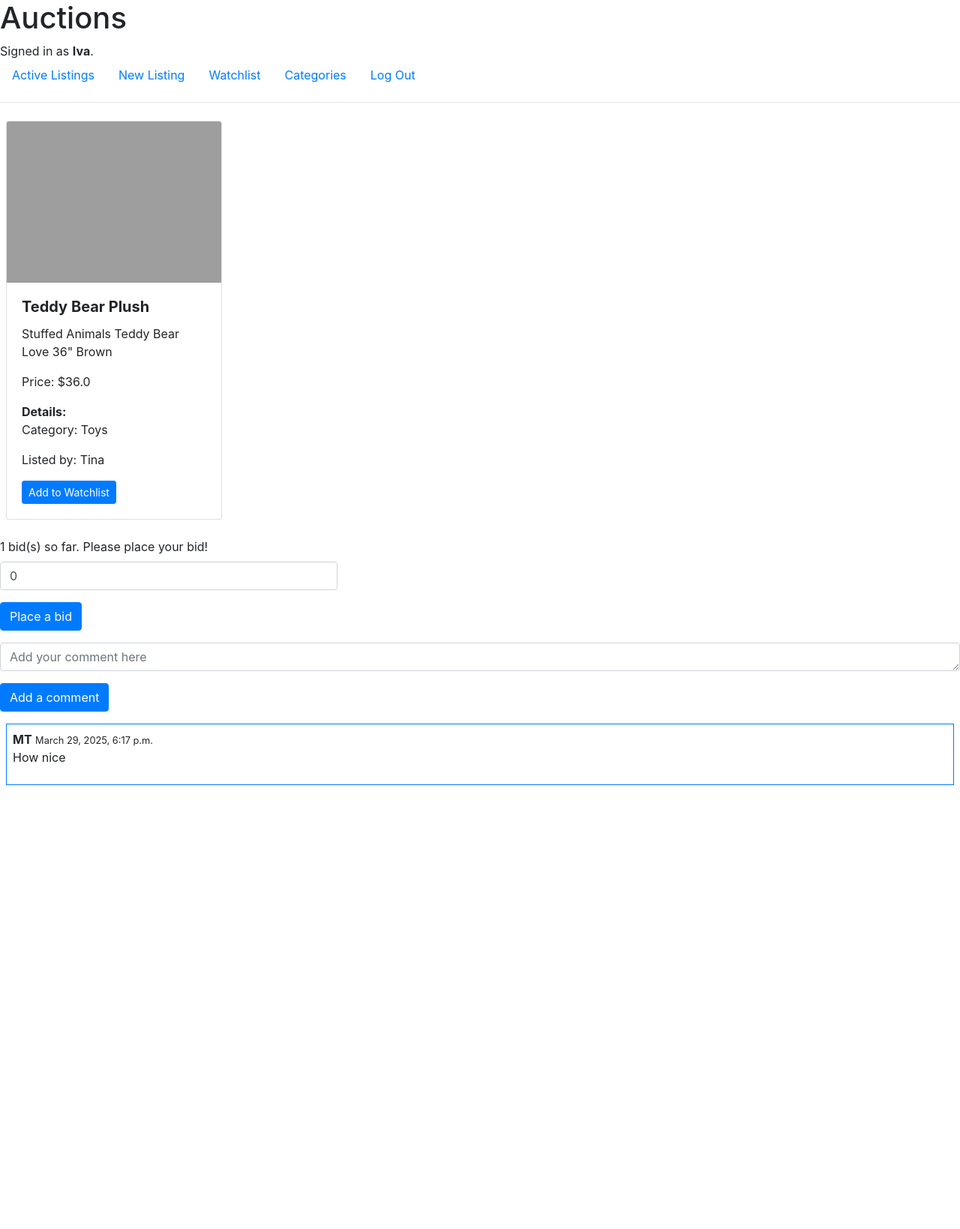
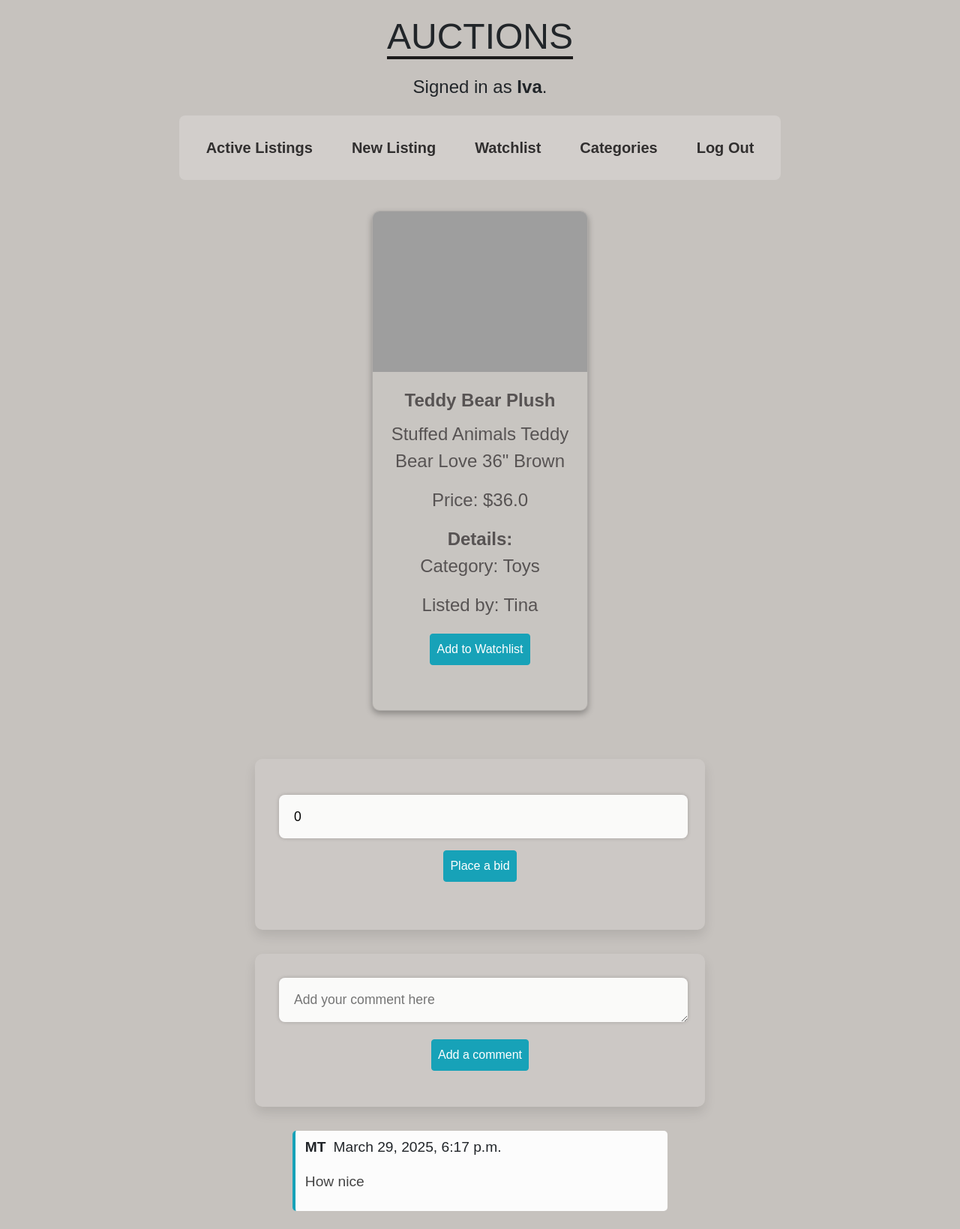
Before and after one commit to Martina-Talan/commerce-auctions, a Django app: page /listing/4 in a window 1280 px wide. Shown: the whole page at 75% size. Before the commit the page ends 1047 px from the top, so only its background shows below. Run offline with Django 3.2, Linux system fonts and the light colour scheme; a user stored in the database is signed in; data comes from the database, SQL or seed files in the repository; both versions use the stored data as it was after the commit; some libraries are stand-ins or nearby versions; grey boxes are pictures that could not be loaded.

Commit message:
Update project

```diff
--- a/auctions/forms.py
+++ b/auctions/forms.py
@@ -4,18 +4,38 @@ from .models import Listing, Bids, Comment
 
 
 # Create a form
+from django import forms
+from django.forms import ModelForm
+from .models import Listing
+
 class NewForm(ModelForm):
     class Meta:
         model = Listing
-        fields = ('title', 'description', 'starting_bid', 'image_url','category')
+        fields = ('title', 'description', 'starting_bid', 'image_url', 'category')
         widgets = {
-            "title": forms.TextInput(attrs={'class': 'form-control', 'style': 'width: 450px;'}),
-            "description": forms.Textarea(attrs={'class': 'form-control', 'rows':3, 'style':'width: 450px;'}),
-            "starting_bid": forms.NumberInput(attrs={'class': 'form-control', 'style': 'width: 450px;'}),
-            "image_url": forms.TextInput(attrs={'class': 'form-control','style': 'width:450px;'}),
-            "category": forms.Select(attrs={'class': 'form-control','style': 'width: 450px;' }),
+            "title": forms.TextInput(attrs={
+               'placeholder': 'Enter title',
+               'style': 'width: 430px; max-width: 500px; outline:none;',
+            }),
+            "description": forms.Textarea(attrs={
+                'rows': 3,
+                'placeholder': 'Enter description',
+                'style': 'width: 430px; max-width:  500px; outline:none;',
+            }),
+            "starting_bid": forms.NumberInput(attrs={
+                'placeholder': 'Enter starting bid',
+                'style': 'width: 430px; max-width:    500px; padding: 15px !important; outline:none;',
+            }),
+            "image_url": forms.TextInput(attrs={
+                'placeholder': 'Enter image URL',
+                'style': 'width: 430px; max-width: 500px; outline:none;',
+            }),
+            "category": forms.Select(attrs={
+                'placeholder': 'Choose category',
+                'style': 'width: 430px; max-width: 500px; outline:none;',
+            }),
+        }
 
-        }
 
 class BidForm(ModelForm):
     class Meta:
@@ -25,7 +45,7 @@ class BidForm(ModelForm):
             "current_bid": ("")
             }
          widgets ={
-         'current_bid': forms.NumberInput(attrs={'class': 'form-control', 'style': 'width: 450px;'})
+         'current_bid': forms.NumberInput(attrs={'style': 'width: 545px; outline:none;',})
       }
 
 
@@ -38,8 +58,8 @@ class CommentForm(ModelForm):
             }
         widgets = {
             "comment": forms.Textarea(attrs={
-                "placeholder": "Add your comment here",
-                "class": "form-control",
-                "rows": 1
+                'placeholder': "Add your comment here",
+                'style': 'width: 545px; outline:none;',
+                'rows': 1
             })
         }
--- a/auctions/static/auctions/style.css
+++ b/auctions/static/auctions/style.css
@@ -0,0 +1,268 @@
+body {
+  display: flex;
+  flex-direction: column;
+  justify-content: center;
+  align-items: center;
+  text-align: center;
+  font-family: Arial, sans-serif;
+  background-color: rgb(198, 194, 190);
+}
+
+.container {
+    background: rgba(0, 0, 0, 0.7);
+    color: rgb(255, 255, 255);
+    padding: 1.875rem;
+    border-radius: 10.625;
+    box-shadow: 0px 4px 10px rgba(0, 0, 0, 0.3);
+    max-width: 37.5rem;
+    width: 90%;
+}
+
+.nav {
+    display: flex;
+    justify-content: center;
+    gap: 20px;
+    background: rgba(255, 255, 255, 0.2);
+    padding: 1.25rem;
+    border-radius: 0.5rem;
+}
+
+.nav .nav-link {
+    color: rgb(49, 47, 47);
+    font-weight: bold;
+    font-size: 1.25rem;
+    transition: color 0.3s ease-in-out;
+}
+
+h1 {
+    font-size: 3rem;
+    text-transform: uppercase;
+    text-decoration: underline;
+    text-decoration-color: rgb(28, 27, 27);
+    text-underline-offset: 0.625rem;
+    margin: 1.25rem;
+}
+
+div {
+    margin-bottom: 1.25rem;
+    font-size: 1.5rem;
+}
+
+/* Listings */
+.listing-grid, .card-grid {
+  display: grid;
+  grid-template-columns: repeat(auto-fit, minmax(250px, 1fr));
+  gap: 2rem;
+  padding: 2rem;
+  max-width: 75rem;
+  margin: 0 auto;
+}
+
+.listing-card, .card {
+  background-color: rgba(255, 255, 255, 0.05);
+  border-radius: 0.625rem;
+  overflow: hidden;
+  box-shadow: 0 4px 8px rgba(0, 0, 0, 0.3);
+  transition: transform 0.3s ease;
+  display: flex;
+  flex-direction: column;
+}
+
+.listing-card:hover, .card:hover {
+  transform: scale(1.03);
+}
+
+.listing-card img, .card-body img{
+  width: 100%;
+  height: 12.5rem;
+  object-fit: cover;
+}
+
+.listing-card-body, .card-body {
+  padding: 1.5rem;
+  color: rgb(87, 83, 83);
+}
+
+.listing-card-body a, .card-body a  {
+  color: rgb(49, 124, 119);
+  font-size: 1.5rem;
+  font-weight: bold;
+  text-decoration: none;
+}
+
+.listing-card-body a:hover {
+  text-decoration: underline;
+}
+
+.listing-title, .card-title {
+  font-size: 1.5rem;
+}
+
+.listing-content a {
+  color: rgb(49, 124, 119);;
+  padding: 0.313rem;
+  text-decoration: none;
+  font-weight: bold;
+  transition: color 0.3s ease;
+}
+
+/*  Watchlist */
+.card-button {
+  margin-top: auto;
+  background-color: rgb(206, 78, 78);
+  color: rgb(255, 255, 255);
+  border: none;
+  padding: 0.8rem 1.2rem;
+  font-size: 0.95rem;
+  border-radius: 0.313rem;
+  cursor: pointer;
+  margin-top: 1rem;
+  transition: background-color 0.3s ease;
+}
+
+.card-button:hover{
+  background-color: rgb(156, 44, 44);
+}
+
+/* Register & Login */
+.login-container, .register-container, .form-container {
+  max-width: 37.5rem;
+  margin: 6.25rem auto;
+  padding: 3.125rem;
+  background-color: rgb(198, 194, 190);
+  border: 1px solid rgb(198, 194, 190);
+  border-radius: 0.625rem;
+  box-shadow: 0 0 40px rgba(0,0,0,0.3);
+  text-align: center;
+}
+
+.login-title, .register-title, .form-title {
+  font-size: 1.75rem;
+  margin-bottom: 1.875rem;
+  color: rgb(51, 51, 51);
+  text-transform: uppercase;
+  letter-spacing: 1px;
+}
+
+.login-message, .register-message {
+  margin-bottom: 1rem;
+  color: rgb(177, 68, 68);
+}
+
+.login-input, .register-input, .custom-input {
+  width: 100%;
+  padding: 0.785rem;
+  margin-bottom: 1.25rem;
+  border-radius: 0.313rem;
+  border: 1px solid rgb(193, 189, 189);
+  font-size: 1rem;
+  outline: none;
+}
+
+.login-button, .register-button, .create-btn {
+  padding: 0.75rem 1.875rem;
+  font-size: 1.25rem;
+}
+
+.register-link, .login-link {
+  margin-top: 1.875rem;
+  font-size: 1.25rem;
+}
+
+.register-link a, .login-link a {
+  color: rgb(23, 162, 184);
+  font-weight: bold;
+  text-decoration: none;
+}
+
+/* Forms */
+.form-box {
+  background:  rgba(255, 255, 255, 0.1);
+  padding: 2rem;
+  border-radius: 0.625rem;
+  margin: 2rem 0;
+  box-shadow: 0 8px 15px rgba(6, 6, 6, 0.1);
+  max-width: 37.5rem;
+  width: 100%;
+}
+
+.bid-box {
+  background:  rgba(255, 255, 255, 0.1);
+  padding: 2rem;
+  border-radius: 0.625rem;
+  margin: 2rem 0;
+  box-shadow: 0 8px 15px rgba(6, 6, 6, 0.1);
+}
+
+.form-label {
+  font-weight: bold;
+  margin-bottom: 1rem;
+  display: block;
+  font-size: 1.2rem;
+  color: rgb(51, 51, 51);
+}
+
+form label {
+  display: none !important;
+}
+
+form input[type="text"],
+form input[type="url"],
+form input[type="number"],
+form textarea,
+form select {
+  width: 100%;
+  padding: 1rem 1.25rem;
+  border-radius: 0.5rem;
+  border: none;
+  font-size: 1.1rem;
+  background: rgba(255, 255, 255, 0.9);
+  color: rgb(0, 0, 0);
+  box-shadow: 0 0 5px rgba(0, 0, 0, 0.2);
+}
+
+/* Messages */
+.alert-msg {
+  margin-top: 1rem;
+  padding: 1rem;
+  background-color: rgb(234, 238, 241);
+  border-left: 4px solid rgb(23, 162, 184);
+  font-size: 1.2rem;
+  color: rgb(23, 162, 184);
+  border-radius: 0.313rem;
+}
+
+/* Comments */
+.comment-box {
+  width: 31.25rem;
+  background: rgba(255, 255, 255, 0.95);
+  padding: 0.5rem 0.8rem;
+  margin-bottom: 1.5rem;
+  border-left: 4px solid rgb(23, 162, 184);
+  border-radius: 0.313rem;
+  }
+
+.comment-header {
+  font-size: 1.2rem;
+  margin-bottom: 0.1rem;
+  display: flex;
+  gap: 0.625rem;
+}
+
+.comment-text {
+  justify-self: flex-start;
+  font-size: 1.2rem;
+  color: rgb(68, 68, 68);
+}
+
+/* Responsive */
+@media (max-width: 768px) {
+    .container {
+        width: 95%;
+        padding: 1.25rem;
+    }
+
+    h1 {
+        font-size: 2.5rem;
+    }
+}
--- a/auctions/templates/auctions/layout.html
+++ b/auctions/templates/auctions/layout.html
@@ -1,12 +1,12 @@
 {% load static %}
-
 <!DOCTYPE html>
 <html lang="en">
-    <head>
-        <title>{% block title %}Auctions{% endblock %}</title>
-        <link rel="stylesheet" href="https://stackpath.bootstrapcdn.com/bootstrap/4.4.1/css/bootstrap.min.css" integrity="sha384-Vkoo8x4CGsO3+Hhxv8T/Q5PaXtkKtu6ug5TOeNV6gBiFeWPGFN9MuhOf23Q9Ifjh" crossorigin="anonymous">
-        <link href="{% static 'auctions/styles.css' %}" rel="stylesheet">
-    </head>
+  <head>
+    <title>{% block title %}Auctions{% endblock %}</title>
+    <link rel="stylesheet" href="https://stackpath.bootstrapcdn.com/bootstrap/4.4.1/css/bootstrap.min.css">
+    <link href="{% static 'auctions/style.css' %}" rel="stylesheet">
+  </head>
+
     <body>
         <h1>Auctions</h1>
         <div>
@@ -43,8 +43,6 @@
             {% endif %}
         </ul>
         <hr>
-        {% load static %}
-        <link href="{% static 'auctions/styles.css' %}" rel="stylesheet">
         {% block body %}
         {% endblock %}
     </body>
--- a/auctions/templates/auctions/open.html
+++ b/auctions/templates/auctions/open.html
@@ -34,7 +34,9 @@
 {% if not listing.sold and user.is_authenticated and listing.listed_by != user %}
 <form action="{% url 'watchlistAdd' listing.id %}" method="post">
 {% csrf_token %}
-   <button type="submit" name="button" value="Watchlist" class="btn btn-primary btn-sm">Add to Watchlist</button>
+   <div class="form-group align-self-center">
+      <button type="submit" name="button" value="Watchlist" class="btn btn-info p-2 mt-1">Add to Watchlist</button>
+   </div>
 </form>
 {% endif %}
          </div>
@@ -53,40 +55,45 @@
 
 
 
-{% if listing.listed_by != user and not listing.sold  and user.is_authenticated %}
-<form action="{% url 'bids' listing.id  %}" method="post">
+{% if listing.listed_by != user and not listing.sold and user.is_authenticated %}
+<form action="{% url 'bids' listing.id  %}" method="post" style="max-width: 600px; margin: 0 auto; text-align: center;" class="bid-box">
     {% csrf_token %}
     {% if bid_counter > 0 %}
-
-   <label for="bid">{{ bid_counter }} bid(s) so far. Please place your bid!</label>
+    <div class="form-group align-self-center">
+      <label class="form-label" for="bid">{{ bid_counter }} bid(s) so far. Please place your bid!</label>
+    </div>
     {% else %}
-      There are no bids so far. Please place your bid!
+      <label class="form-label">There are no bids so far. Please place your bid!</label>
     {% endif %}
     {{ bid_form.as_p }}
-   <input class="btn btn-primary mb-3" type="submit" value="Place a bid">
+    <div class="form-group align-self-center">
+    <input class="btn btn-info p-2 mb-3" type="submit" value="Place a bid">
+    </div>
   </form>
 
-
   {% for message in messages %}
-   <div class="alert alert-primary mt-1" role="alert">{{ message}} </div>
+    <div class="alert-msg">{{ message }}</div>
   {% endfor %}
 {% endif %}
 
-
 {% if user.is_authenticated %}
-<form action="{% url 'comments' listing.id %}" method="post">
+  <form action="{% url 'comments' listing.id %}" method="post" class="form-box">
     {% csrf_token %}
     {{ comment_form.as_p }}
-   <input class="btn btn-primary mb-2" type="submit" value="Add a comment">
+    <div class="form-group align-self-center">
+      <input class="btn btn-info btn-m p-2" type="submit" value="Add a comment">
+    </div>
   </form>
 {% endif %}
 
-
 {% for comment in comments %}
-   <div class="border border-primary p-2 m-2"><strong>{{ comment.user }}</strong> <small>{{ comment.timestamp }}</small>
-      <p>{{ comment.comment }} </p>
+  <div class="comment-box">
+    <div class="comment-header">
+      <strong>{{ comment.user }}</strong>
+      <p>{{ comment.timestamp }}</p>
+    </div>
+    <p class="comment-text">{{ comment.comment }}</p>
   </div>
 {% endfor %}
 
-
 {% endblock %}
```
Also changed, not shown: auctions/templates/auctions/category.html (+20 -23 lines), auctions/templates/auctions/index.html (+14 -18 lines), auctions/templates/auctions/login.html (+16 -14 lines), auctions/templates/auctions/new_listing.html (+11 -8 lines), auctions/templates/auctions/register.html (+12 -10 lines), auctions/templates/auctions/watchlist.html (+10 -10 lines), db.sqlite3. Lines whose indentation alone changed are shown as unchanged.
